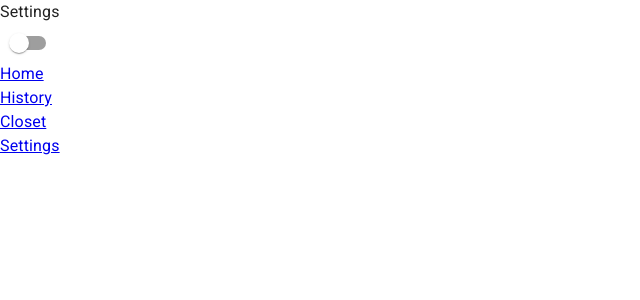
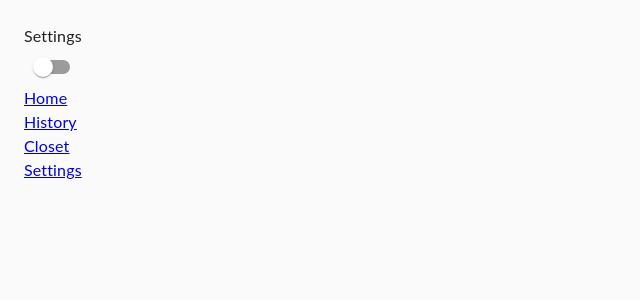
Before and after one commit to rlbergamasco/threads, a React (Create React App) app: page /settings in a window 1280 px wide. Shown: the top 300 px of the page, without its empty margins (0-640 px from the left). Built offline with nearby package versions, Linux system fonts and the light colour scheme.

Commit message:
Theming and dark mode

```diff
--- a/src/App.js
+++ b/src/App.js
@@ -1,7 +1,10 @@
-import { Box } from '@mui/material';
+import { useEffect } from 'react';
+import { Box, createTheme, ThemeProvider, Typography } from '@mui/material';
 import { Routes, Route } from 'react-router-dom';
 import { Nav } from 'components';
 import { HomePage, HistoryPage, ClosetPage, SettingsPage } from 'pages';
+import { useSelector } from 'react-redux';
+import { selectIsDark } from "appSlice";
 
 const ROUTES = [
   {
@@ -23,8 +26,41 @@ const ROUTES = [
 ];
 
 const App = () => {
+  const isDark = useSelector(selectIsDark);
+
+  let theme = createTheme({
+    palette: {
+      type: isDark ? 'dark' : 'light',
+      primary: {
+        main: isDark ? '#6D74BD' : '#3A418C',
+      },
+      background: {
+        default: isDark ? '#303030' : '#fafafa',
+      },
+      text: {
+        primary: isDark ? '#fff' : 'rgba(0, 0, 0, 0.87)',
+      },
+    },
+    typography: {
+      fontFamily: '"Lato", "Roboto", "Helvetica", "Arial", sans-serif',
+      h1: {
+        fontFamily: '"Source Serif Pro", "Noto Serif", serif',
+      },
+      h2: {
+        fontFamily: '"Source Serif Pro", "Noto Serif", serif',
+      },
+    },
+  })
+
   return (
-    <Box sx={{ minHieght: "100vh", width: "100vw" }}>
+    <ThemeProvider theme={theme}>
+      <Box sx={{
+        width: '100vw',
+        height: '100vh',
+        p: 3,
+        bgcolor: 'background.default',
+        color: 'text.primary',
+      }}>
         <Routes>
           {ROUTES.map((route) => (
             <Route
@@ -36,6 +72,7 @@ const App = () => {
         </Routes>
         <Nav />
       </Box>
+    </ThemeProvider>
   );
 }
 
```
Lines whose indentation alone changed are shown as unchanged.
